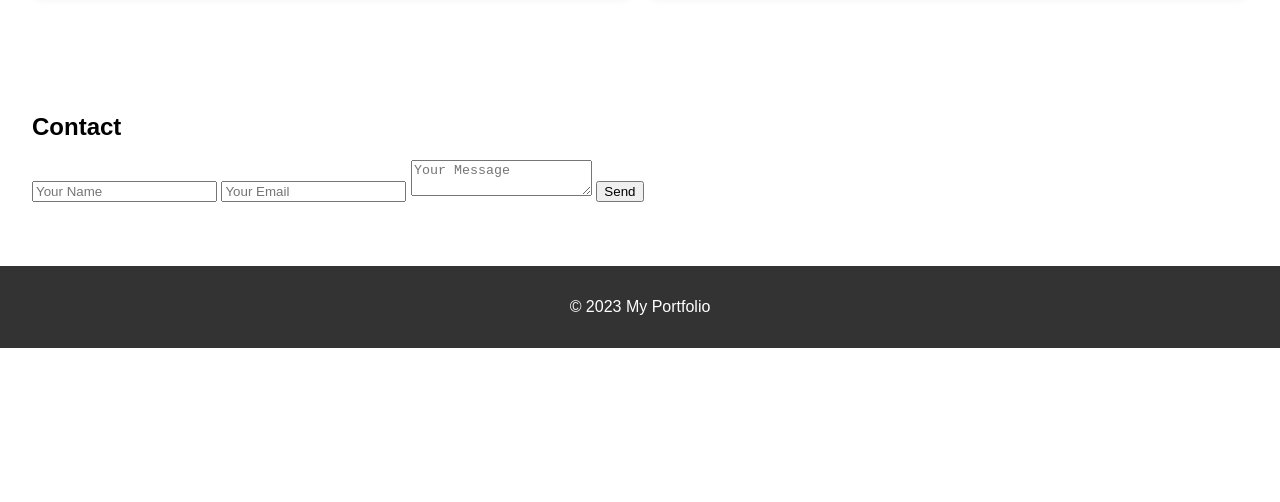
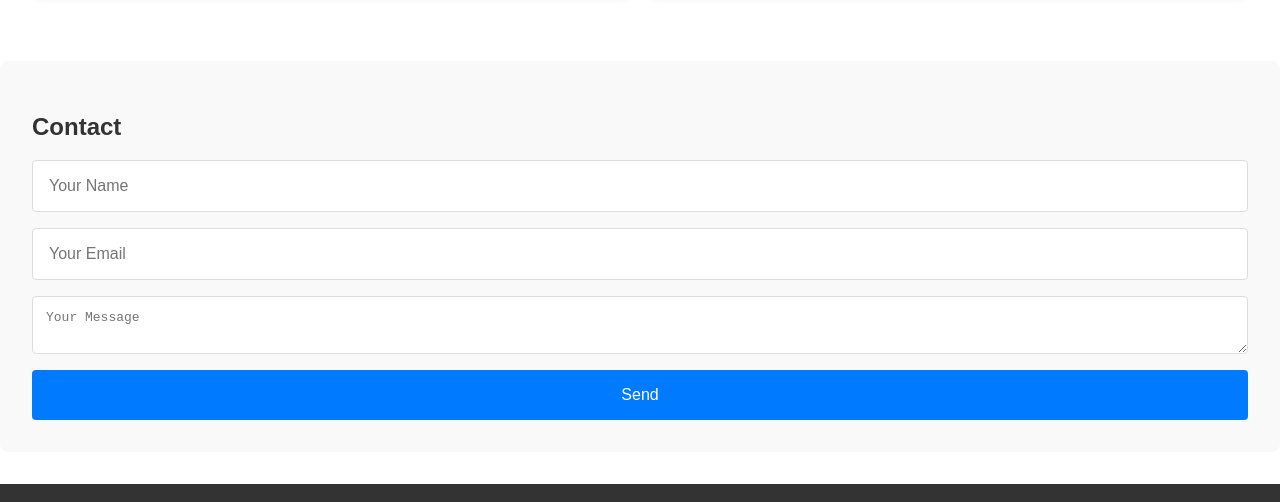
Before and after one commit to cogito21g/Portfolio, a plain HTML site: page index.html in a window 1280 px wide. Shown: the part 1064-1566 px from the top of the page. Before the commit the page ends 1412 px from the top, so only its background shows below. Drawn offline with Linux system fonts and the light colour scheme.

Commit message:
Add Contact section with form and submission handler

```diff
--- a/styles.css
+++ b/styles.css
@@ -95,3 +95,39 @@ footer {
     display: inline-block; /* 인라인 블록으로 설정합니다. */
     margin-top: 1em; /* 상단 여백을 설정합니다. */
 }
+
+/* Contact */
+#contact {
+    background-color: #f9f9f9; /* 배경색을 설정합니다. */
+    padding: 2em; /* 패딩을 설정합니다. */
+    margin-top: 2em; /* 상단 여백을 설정합니다. */
+    border-radius: 8px; /* 모서리를 둥글게 만듭니다. */
+}
+
+#contact h2 {
+    color: #333; /* 제목 색상을 설정합니다. */
+}
+
+#contact-form {
+    display: flex; /* 플렉스 박스로 설정합니다. */
+    flex-direction: column; /* 수직 방향으로 아이템을 정렬합니다. */
+    gap: 1em; /* 아이템 간의 간격을 설정합니다. */
+}
+
+#contact-form input,
+#contact-form textarea {
+    padding: 1em; /* 패딩을 설정합니다. */
+    border: 1px solid #ddd; /* 테두리를 설정합니다. */
+    border-radius: 4px; /* 모서리를 둥글게 만듭니다. */
+    font-size: 1em; /* 폰트 크기를 설정합니다. */
+}
+
+#contact-form button {
+    padding: 1em; /* 패딩을 설정합니다. */
+    background-color: #007BFF; /* 배경색을 설정합니다. */
+    color: #fff; /* 텍스트 색상을 설정합니다. */
+    border: none; /* 테두리를 제거합니다. */
+    border-radius: 4px; /* 모서리를 둥글게 만듭니다. */
+    cursor: pointer; /* 마우스 커서를 포인터로 변경합니다. */
+    font-size: 1em; /* 폰트 크기를 설정합니다. */
+}
```
Also changed, not shown: index.html (+1 -0 lines).
